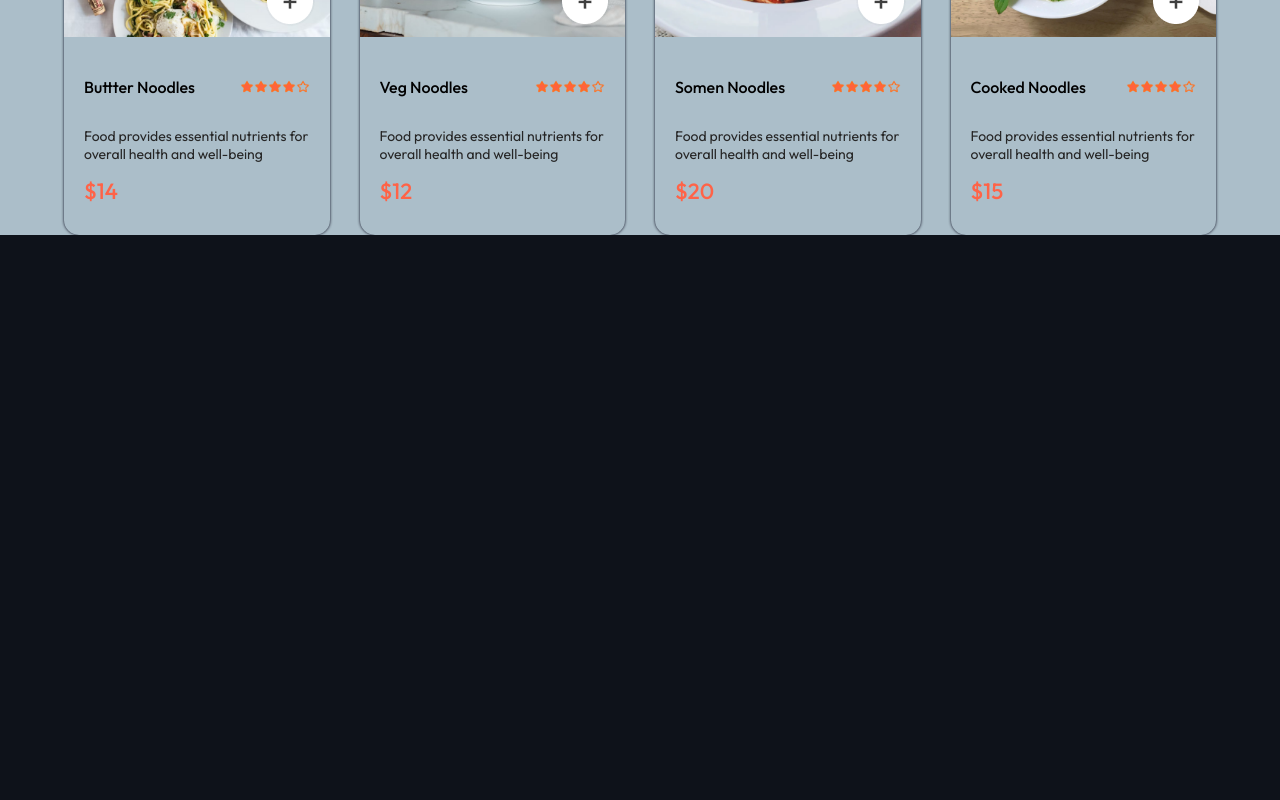
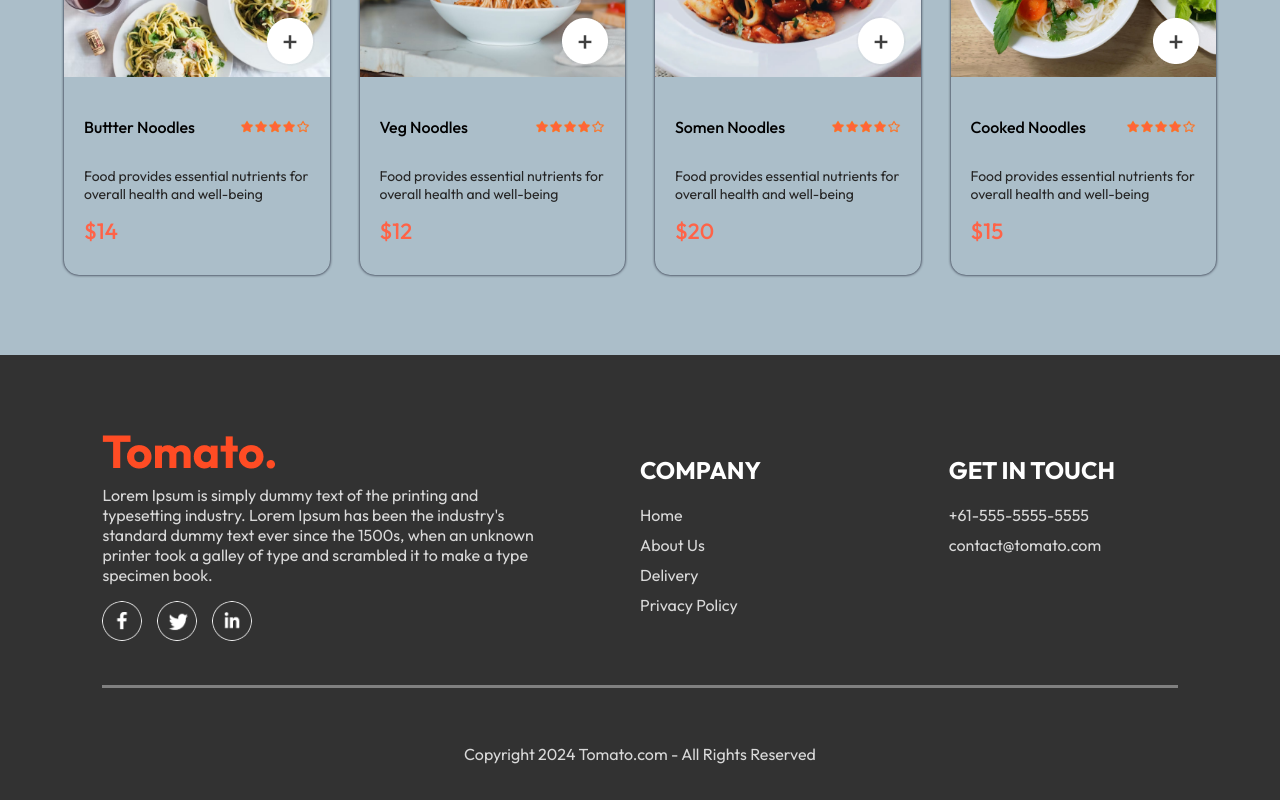
Before and after one commit to sdfowers/react-portfolio, a React (Create React App) app: page /react-portfolio/fooddelivery in a window 1280 px wide. Shown: the part 4503-5303 px from the top of the page. Before the commit the page ends 4738 px from the top, so only its background shows below. Built offline with nearby package versions, Linux system fonts and the light colour scheme.

Commit message:
Added footer component

```diff
--- a/src/Components/FoodDelivery/FoodDelivery.css
+++ b/src/Components/FoodDelivery/FoodDelivery.css
@@ -11,8 +11,7 @@
 }
 .food-delivery {
     width: 100%;
-    padding-left: 5%;
-    padding-right: 5%;
+
     margin: auto;
     box-sizing: border-box;
     font-family: Outfit;
--- a/src/Components/FoodDelivery/FoodDelivery.jsx
+++ b/src/Components/FoodDelivery/FoodDelivery.jsx
@@ -3,6 +3,7 @@
 import { Home } from './Pages/Home/Home'
 import './FoodDelivery.css'
 import StoreContextProvider from './Context/StoreContext'
+import Footer from './Footer/Footer'
 
 export const FoodDelivery = () => {
   return (
@@ -11,6 +12,7 @@
         <StoreContextProvider>
           	<Home></Home>
         </StoreContextProvider>
+        <Footer></Footer>
     </div>
   )
 }
--- a/src/Components/FoodDelivery/FoodDisplay/FoodDisplay.jsx
+++ b/src/Components/FoodDelivery/FoodDisplay/FoodDisplay.jsx
@@ -12,9 +12,12 @@
         <h2>Top dishes near you</h2>
         <div className="food-display-list">
             {food_list.map((item, index) => {
+              if (category === "All" || category === item.category) {
                 return <FoodItem key={index} id={item._id}
                                 name={item.name} description={item.description}
                                 price={item.price} image={item.image} />
+              }
+
             })}
         </div>
     </div>
--- /dev/null
+++ b/src/Components/FoodDelivery/Footer/Footer.css
@@ -0,0 +1,56 @@
+.footer {
+    color: #d9d9d9;
+    background-color: #323232;
+    display: flex;
+    flex-direction: column;
+    align-items: center;
+    gap: 20px;
+    padding: 20px 8vw;
+    padding-top: 80px;
+    margin-top: 80px;
+}
+.footer-content {
+    width: 100%;
+    display: grid;
+    grid-template-columns: 2fr 1fr 1fr;
+    gap: 80px;
+}
+.footer-content-left, .footer-content-center, .footer-content-right{
+    display: flex;
+    flex-direction: column;
+    align-items: start;
+    justify-content: left;
+}
+.footer-content-center ul, .footer-content-right ul{
+    margin: 0px;
+    padding: 0px;
+}
+.footer-content-left li, .footer-content-center li, .footer-content-right li{
+    list-style: none;
+    margin-bottom: 10px;
+    cursor: pointer;
+    transition: 0.5s;
+}
+.footer-content-left li:hover, .footer-content-center li:hover, .footer-content-right li:hover {
+    color: tomato;
+}
+.footer-content-center h2, .footer-content-right h2{
+    color: white;
+}
+.footer-social-icons img{
+    width: 40px;
+    margin-right: 15px;
+    cursor: pointer;
+    transition: 1s;
+    border-radius: 100%;
+}
+.footer-social-icons img:hover{
+    background-color: tomato;
+}
+.footer hr {
+    width: 100%;
+    height: 3px;
+    margin: 20px 0px;
+    background-color: grey;
+    border: none;
+}
--- /dev/null
+++ b/src/Components/FoodDelivery/Footer/Footer.jsx
@@ -0,0 +1,46 @@
+import React from 'react'
+import "./Footer.css"
+import { assets } from '../assets/assets'
+
+const Footer = () => {
+  return (
+    <div className='footer' id='footer'>
+        <div className="footer-content">
+            <div className="footer-content-left">
+                <img src={assets.logo} alt="" />
+                <p>Lorem Ipsum is simply dummy text of the printing and typesetting industry.
+                    Lorem Ipsum has been the industry's standard dummy text ever since the 1500s,
+                    when an unknown printer took a galley of type and scrambled it to make a type
+                    specimen book.
+                </p>
+                <div className="footer-social-icons">
+                    <img src={assets.facebook_icon} alt="" />
+                    <img src={assets.twitter_icon} alt="" />
+                    <img src={assets.linkedin_icon} alt="" />
+                </div>
+            </div>
+            <div className="footer-content-center">
+                <h2>COMPANY</h2>
+                <ul>
+                    <li>Home</li>
+                    <li>About Us</li>
+                    <li>Delivery</li>
+                    <li>Privacy Policy</li>
+                </ul>
+            </div>
+            <div className="footer-content-right">
+                <h2>GET IN TOUCH</h2>
+                <ul>
+                    <li>+61-555-5555-5555</li>
+                    <li>contact@tomato.com</li>
+                </ul>
+            </div>
+        </div>
+        <hr />
+        <p className="footer-copyright">Copyright 2024 Tomato.com - All Rights Reserved</p>
+    </div>
+  )
+}
+
+
+export default Footer
--- a/src/Components/FoodDelivery/Header/Header.css
+++ b/src/Components/FoodDelivery/Header/Header.css
@@ -1,6 +1,6 @@
 .header {
     height: 34vw;
-    margin: 30px auto;
+    margin: 50px;
     background: url('../assets/header_img.png') no-repeat;
     background-size: contain;
     position: relative;
--- a/src/Components/FoodDelivery/Pages/Home/Home.css
+++ b/src/Components/FoodDelivery/Pages/Home/Home.css
@@ -0,0 +1,4 @@
+.home-container {
+    padding-left: 5%;
+    padding-right: 5%;
+}
```
